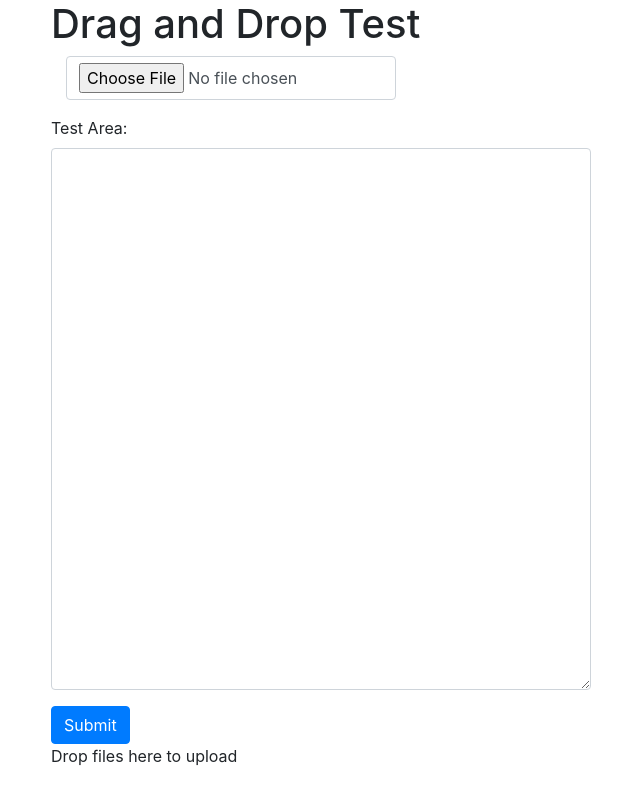
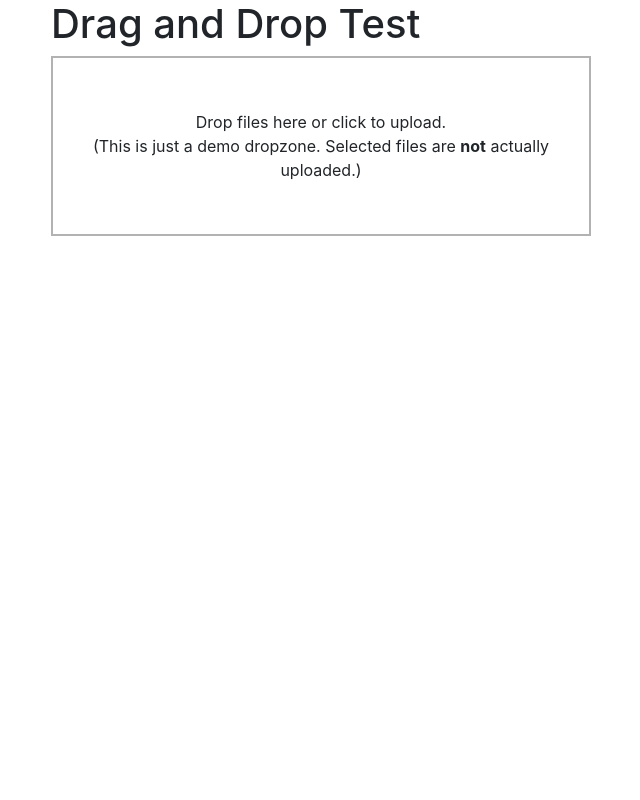
Before and after one commit to philratcliffe/drag_and_drop_test, a Django app: page / in a window 1280 px wide. Shown: the whole page, without its empty margins (34-674 px from the left). Run offline with Django 3.2, Linux system fonts and the light colour scheme; some libraries are stand-ins or nearby versions.

Commit message:
Testing simplified area

```diff
--- a/templates/home.html
+++ b/templates/home.html
@@ -9,6 +9,7 @@
   <meta name="viewport" content="width=device-width, initial-scale=1, shrink-to-fit=no">
 
   <link rel="stylesheet" href="{% static 'css/bootstrap.min.css' %}">
+  <link rel="stylesheet" href="{% static 'css/dropzone.css' %}">
 
   <script src="{% static 'js/dropzone.js' %}"></script>
 
@@ -31,23 +32,16 @@
 
     <div class="row">
       <div class="col-md-6">
-        <form class="dropzone" role="form" action="/" enctype="multipart/form-data" method="post" id="csrDropzone">
+        <form class="dropzone" action="/" id="csrDropzone">
           {% csrf_token %}
-          <div class="form-group">
-          <div class="col-md-8">
-            <input type="file" name="the_file" id="the_file" required="True" class="form-control">
-          </div>
-          </div>
-          <div class="form-group">
-            <label for="comment">Test Area:</label>
-            <textarea class="form-control" rows="22" id="comment"></textarea>
-          </div>
-          <button type="submit" class="btn btn-primary">Submit</button>
+          <div class="dz-message">
+                Drop files here or click to upload.
+                <br />
+                <span class="note">(This is just a demo dropzone. Selected files are <strong>not</strong> actually uploaded.)</span>
+		</div>
         </form>
-      </div>
     </div>
   </div>
 
 </body>
-
 </html>
```
